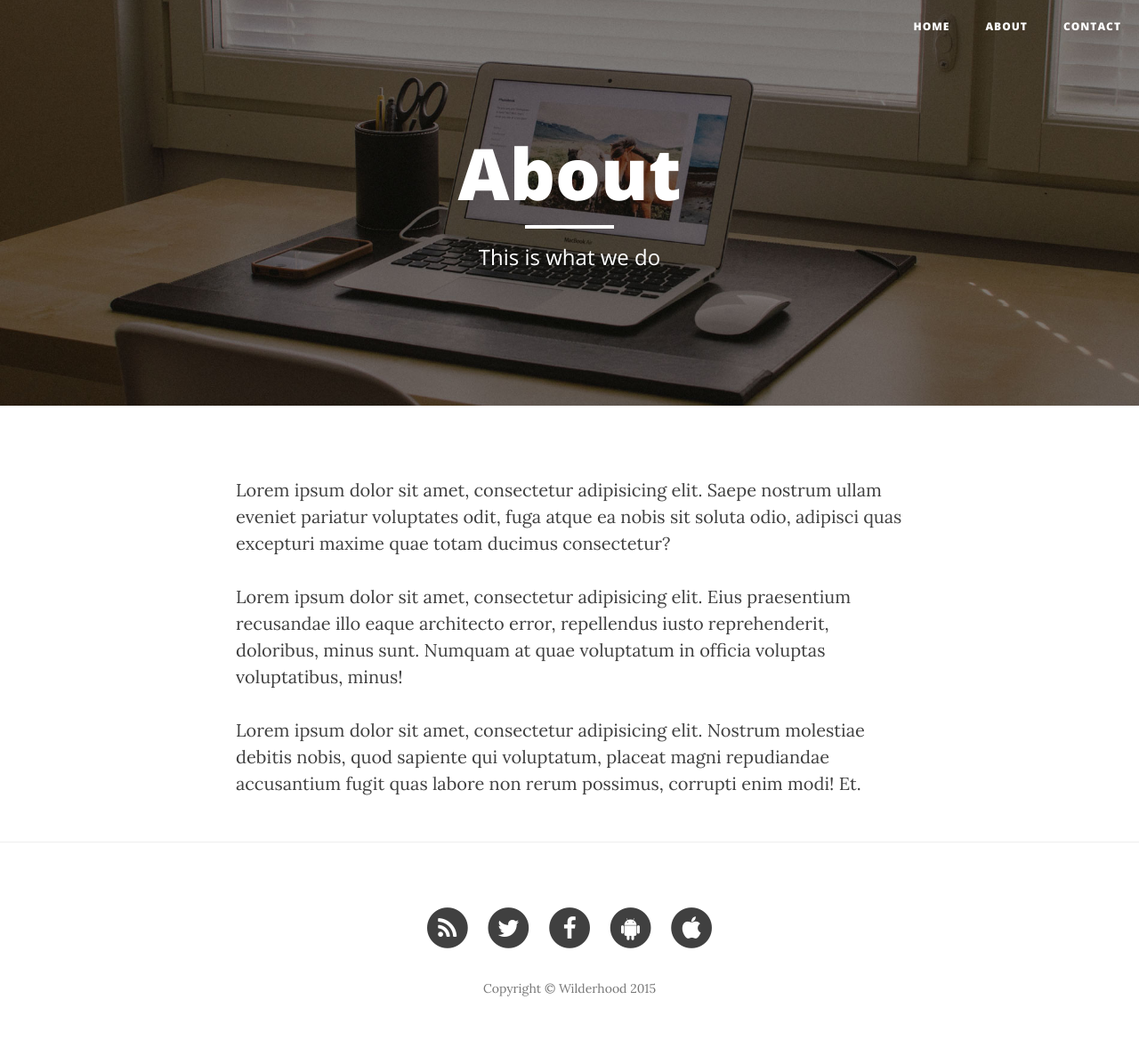
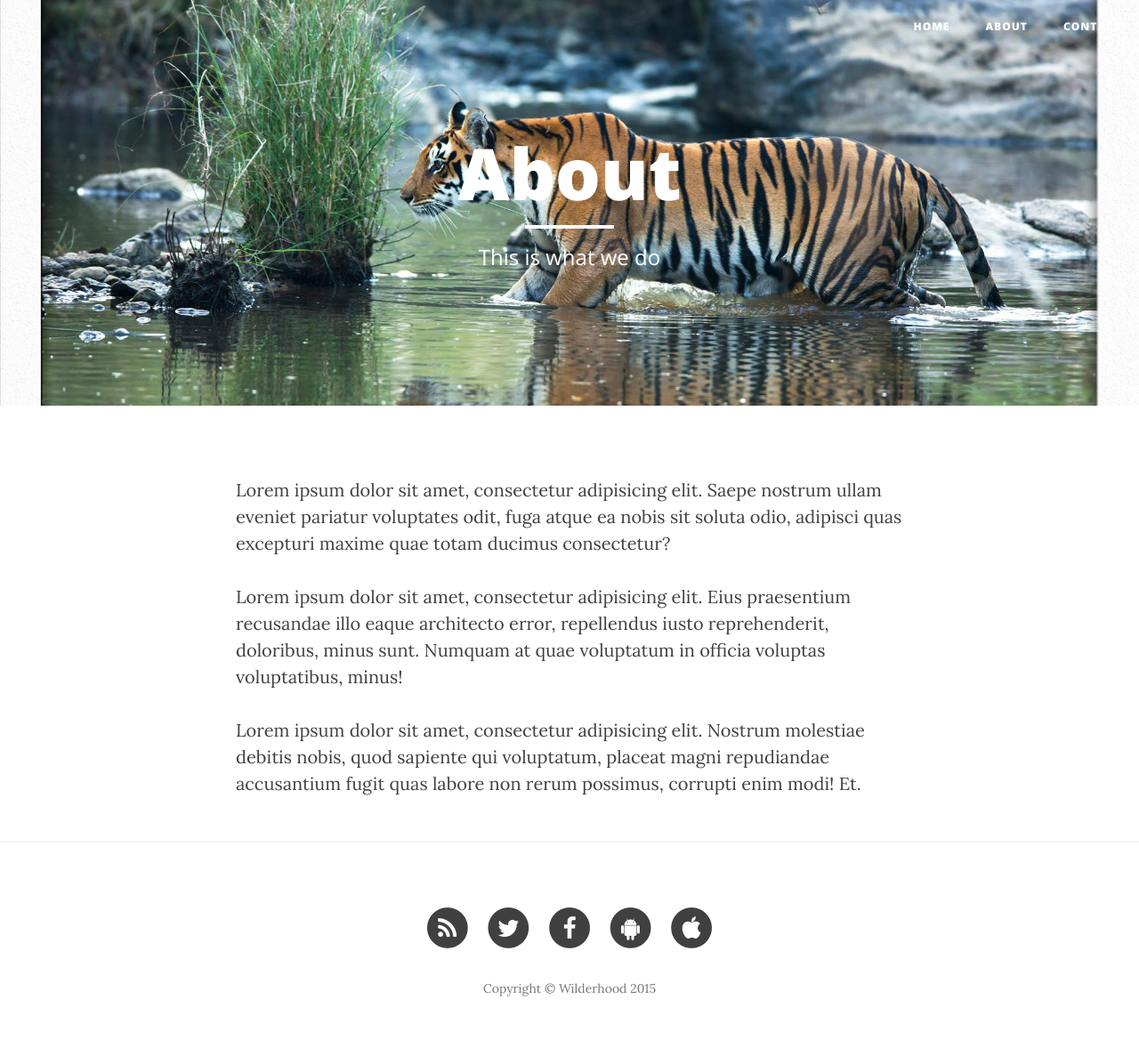
Before and after one commit to jagadeeshwithu/wilderhood.github.io, a Jekyll site: the page built from about.html, in a window 1280 px wide. Shown: the whole page at 89% size. Built offline with Jekyll 4.4.1, drawn with Linux system fonts in a browser that asks for light colours; nearby versions of some CDN libraries.

Commit message:
Banner updated!
Updated the banner image with tiger!

```diff
--- a/about.html
+++ b/about.html
@@ -2,7 +2,7 @@
 layout: page
 title: "About"
 description: "This is what we do"
-header-img: "img/home-bg.jpg"
+header-img: "img/tiger.jpg"
 ---
 
 <p>Lorem ipsum dolor sit amet, consectetur adipisicing elit. Saepe nostrum ullam eveniet pariatur voluptates odit, fuga atque ea nobis sit soluta odio, adipisci quas excepturi maxime quae totam ducimus consectetur?</p>
```
Also changed, not shown: img/tiger.jpg (added).
